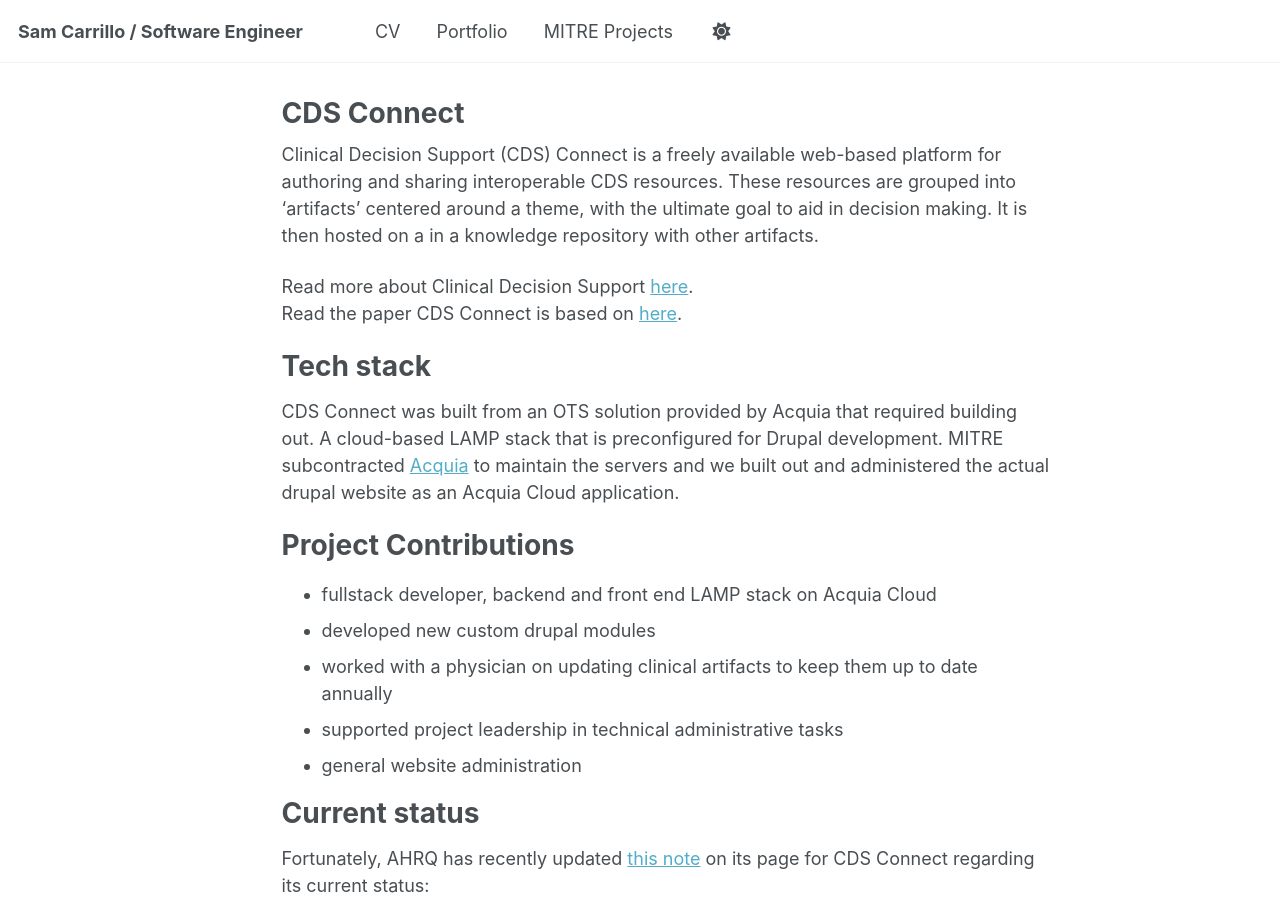
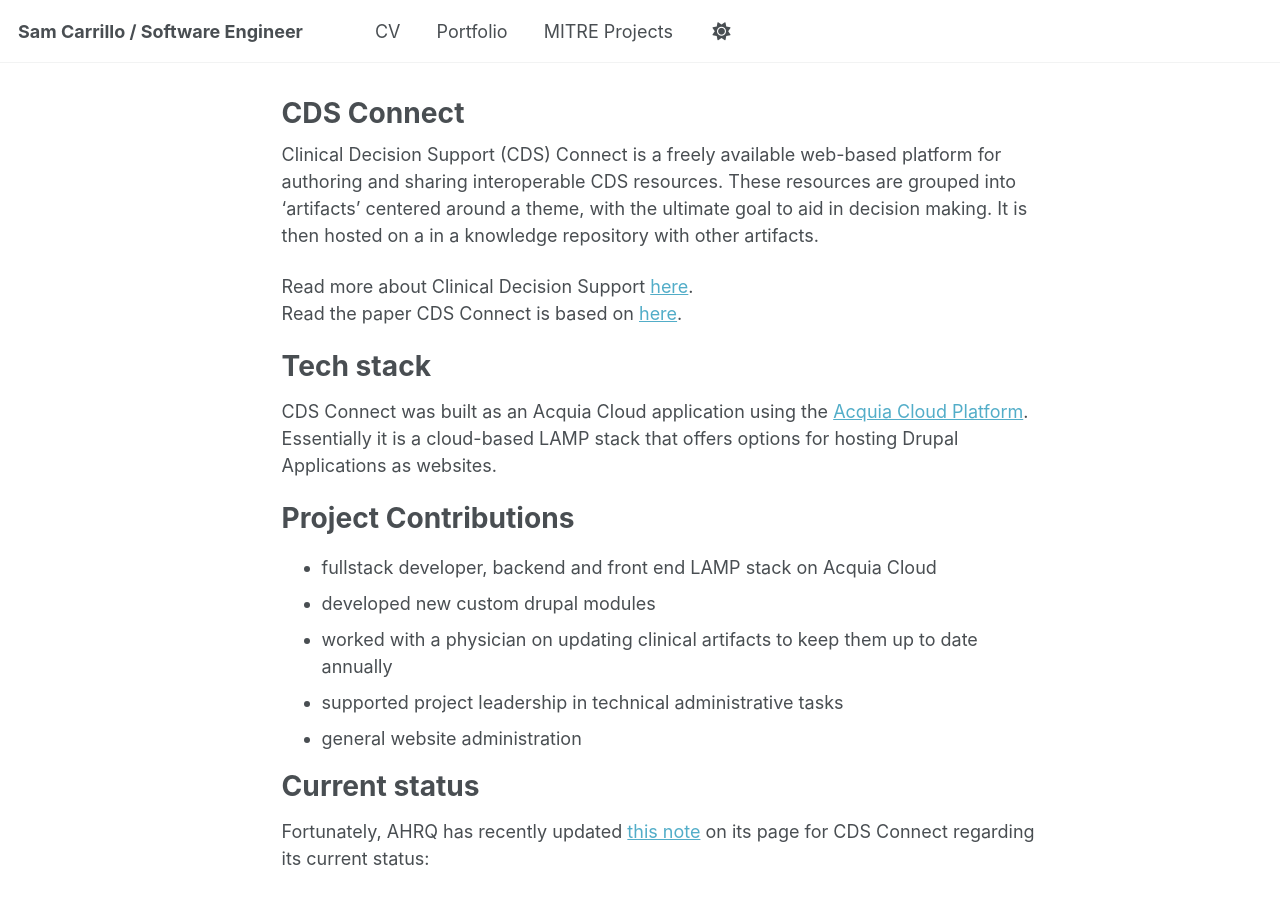
Before and after one commit to carrils/carrils.github.io, a Jekyll site: the page built from _projects/CDS-Connect.md, in a window 1280 px wide and 900 px high. Built offline with Jekyll 4.4.1, drawn with Linux system fonts in a browser that asks for light colours; a script that is not in the unit is left out.

Commit message:
clarifying cds connect tech stack

```diff
--- a/_projects/CDS-Connect.md
+++ b/_projects/CDS-Connect.md
@@ -12,9 +12,10 @@
 
 Tech stack
 ======
-CDS Connect was built from an OTS solution provided by Acquia that required building out.
-A cloud-based LAMP stack that is preconfigured for Drupal development.
-MITRE subcontracted [Acquia](https://www.acquia.com) to maintain the servers and we built out and administered the actual drupal website as an Acquia Cloud application.
+CDS Connect was built as an Acquia Cloud application using the [Acquia Cloud Platform](https://www.acquia.com/products/acquia-cloud-platform).
+Essentially it is a cloud-based LAMP stack that offers options for hosting Drupal Applications as websites.
+
+
 
 Project Contributions
 ======
```
